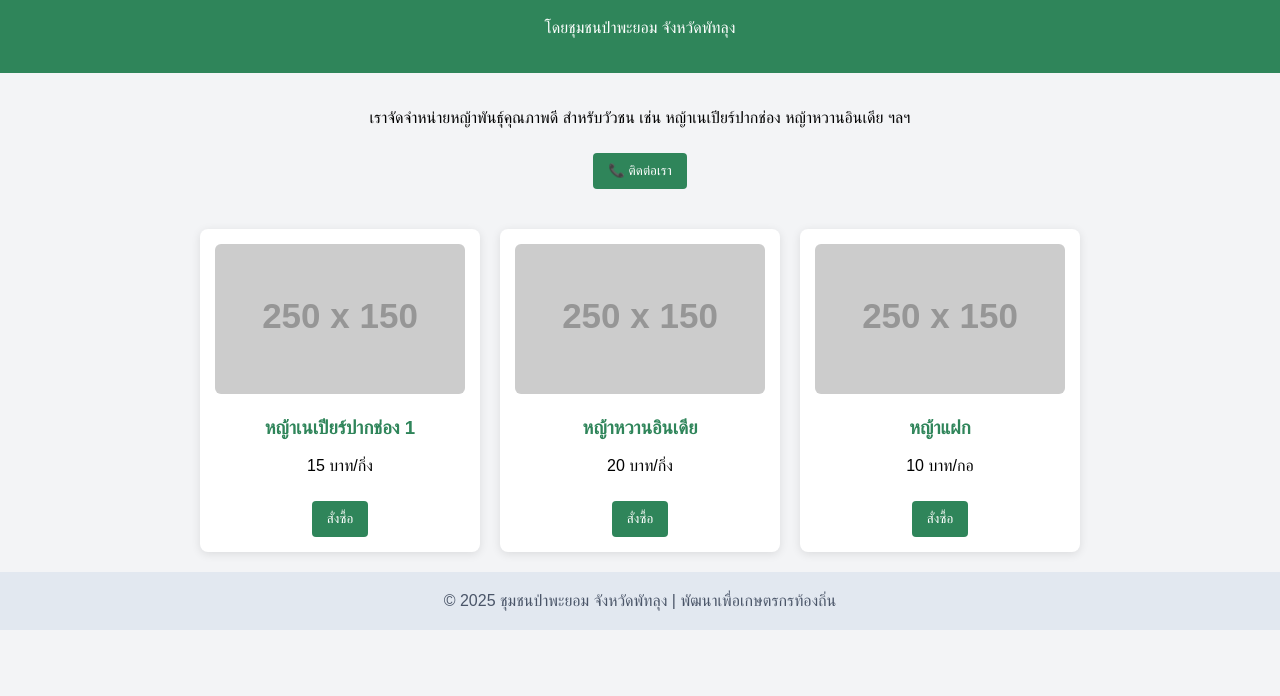
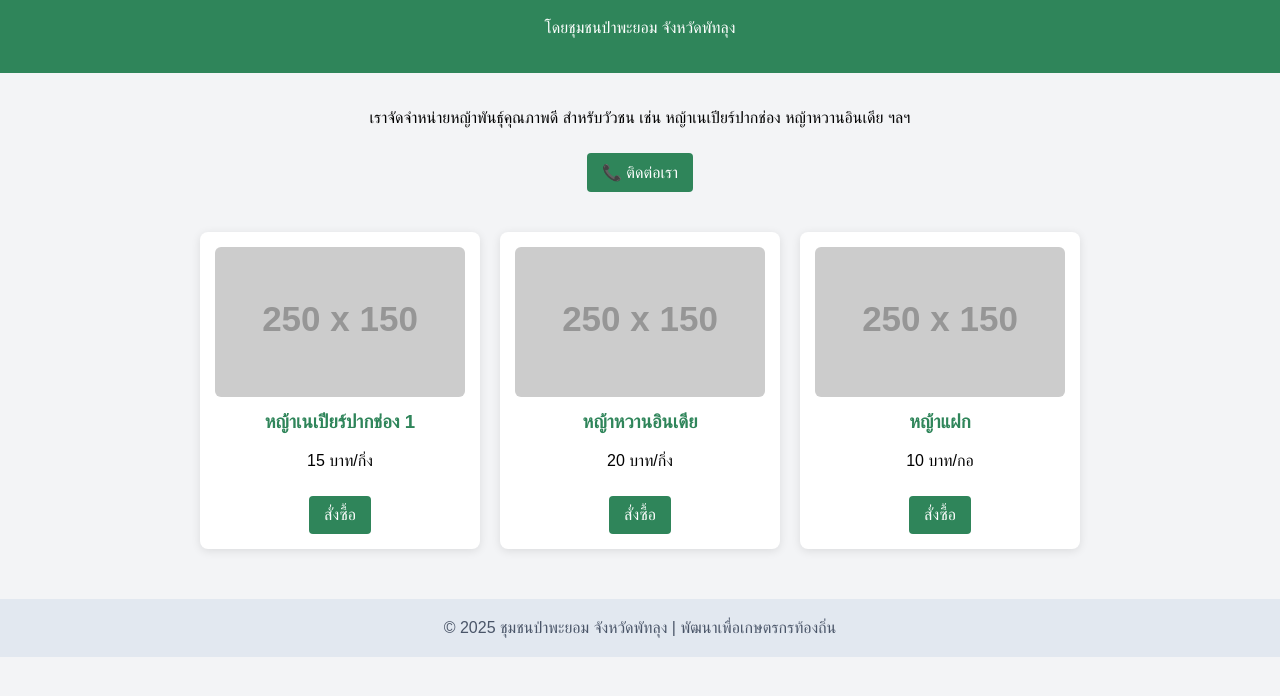
Before and after one commit to tcat13/tcat13.github.io, a plain HTML site: page index.html in a window 1280 px wide. Shown: the part 82-778 px from the top of the page. Drawn offline with Linux system fonts and the light colour scheme; placeholder pictures from the web are drawn by us.

Commit message:
Update index.html

```diff
--- a/index.html
+++ b/index.html
@@ -48,11 +48,13 @@
 
     .card img {
       width: 100%;
+      height: auto;
       border-radius: 6px;
     }
 
     .card h3 {
       color: #2f855a;
+      margin-top: 10px;
     }
 
     .btn {
@@ -63,6 +65,7 @@
       border-radius: 4px;
       cursor: pointer;
       margin-top: 10px;
+      font-size: 1em;
     }
 
     .btn:hover {
@@ -74,6 +77,7 @@
       padding: 20px;
       background-color: #e2e8f0;
       color: #4a5568;
+      margin-top: 30px;
     }
   </style>
 </head>
@@ -84,14 +88,16 @@
     <p>โดยชุมชนป่าพะยอม จังหวัดพัทลุง</p>
   </header>
 
-  <div class="intro">
-    <p>เราจัดจำหน่ายหญ้าพันธุ์คุณภาพดี สำหรับวัวชน เช่น หญ้าเนเปียร์ปากช่อง หญ้าหวานอินเดีย ฯลฯ</p>
-    <button class="btn" onclick="alert('โทร: 081-586-2646\nthankpws.13@gmail.com')">📞 ติดต่อเรา</button>
-  </div>
+  <main>
+    <section class="intro">
+      <p>เราจัดจำหน่ายหญ้าพันธุ์คุณภาพดี สำหรับวัวชน เช่น หญ้าเนเปียร์ปากช่อง หญ้าหวานอินเดีย ฯลฯ</p>
+      <button class="btn" onclick="alert('โทร: 081-586-2646\nอีเมล: thankpws.13@gmail.com')">📞 ติดต่อเรา</button>
+    </section>
 
-  <section class="products" id="product-list">
-    <!-- Product cards will be inserted here -->
-  </section>
+    <section class="products" id="product-list">
+      <!-- รายการสินค้าจะถูกเพิ่มโดย JavaScript -->
+    </section>
+  </main>
 
   <footer>
     &copy; 2025 ชุมชนป่าพะยอม จังหวัดพัทลุง | พัฒนาเพื่อเกษตรกรท้องถิ่น
@@ -122,7 +128,7 @@
       const card = document.createElement("div");
       card.className = "card";
       card.innerHTML = `
-        <img src="${product.image}" alt="${product.name}" />
+        <img src="${product.image}" alt="ภาพของ ${product.name}" />
         <h3>${product.name}</h3>
         <p>${product.price}</p>
         <button class="btn" onclick="alert('สนใจสั่งซื้อ ${product.name} กรุณาติดต่อทางโทรศัพท์หรือ LINE')">สั่งซื้อ</button>
```
